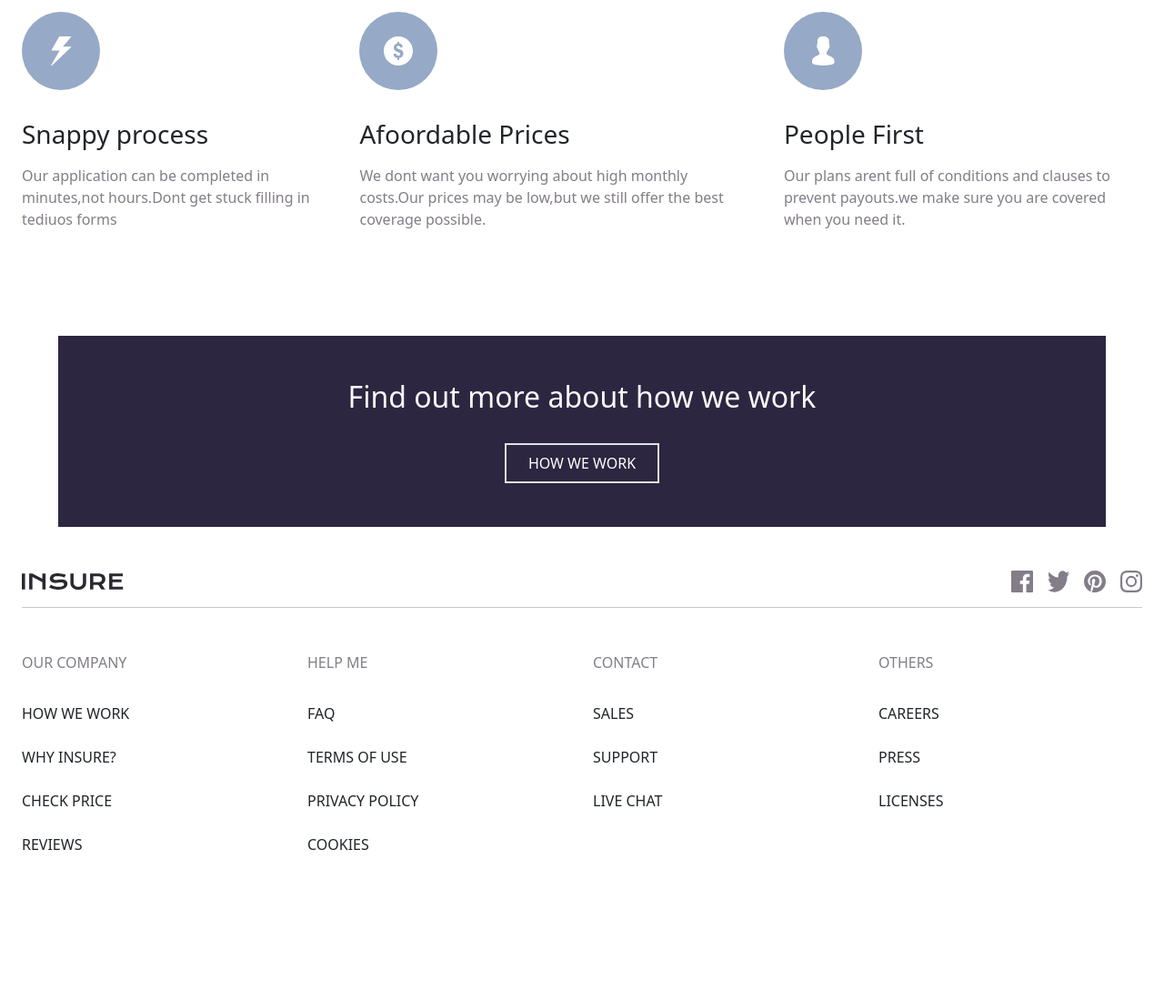
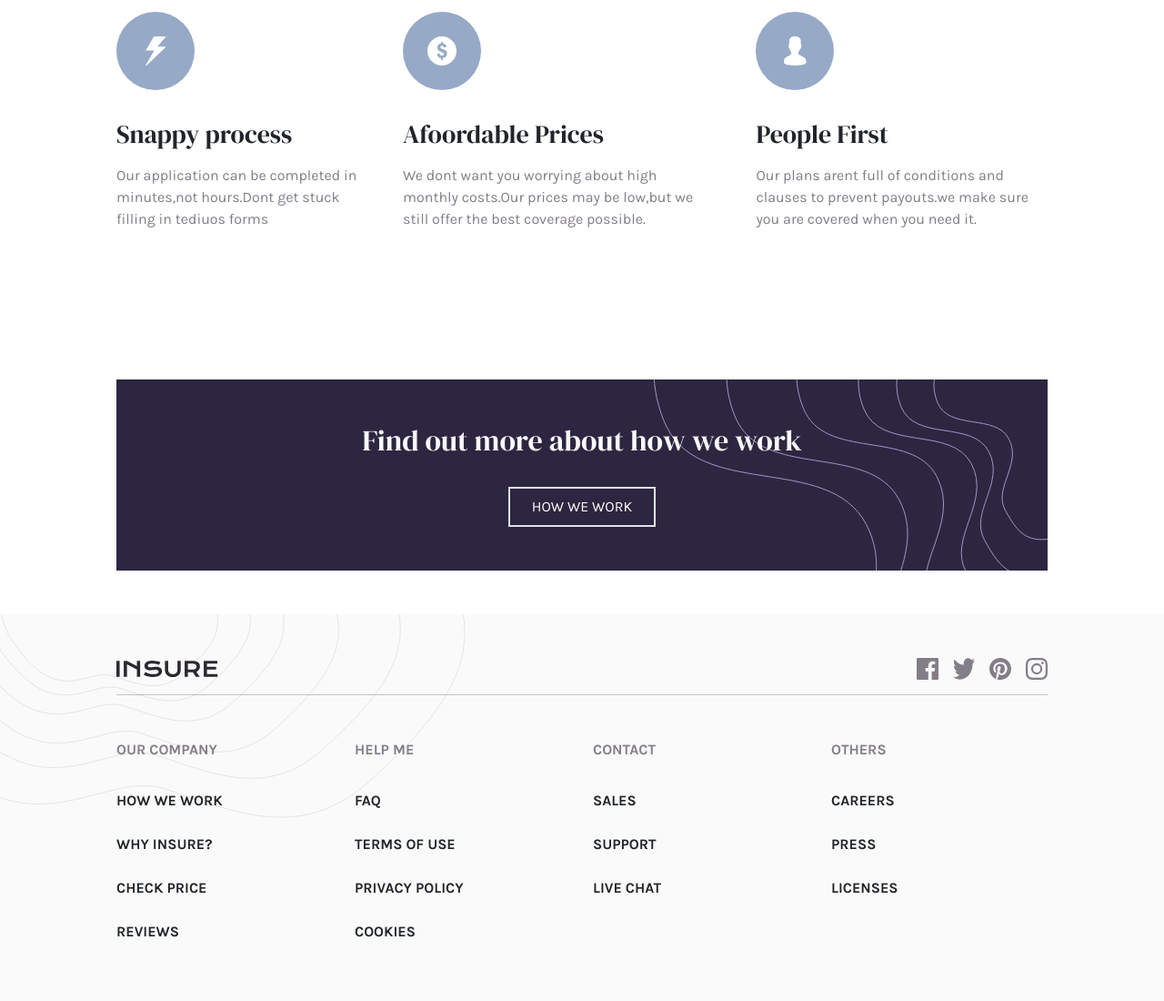
Before and after one commit to baddestboy/insure-project, a plain HTML site: page index.html in a window 1280 px wide. Shown: the part 640-1740 px from the top of the page at 91% size. Before the commit the page ends 1644 px from the top, so only its background shows below. Drawn offline with nearby package versions, Linux system fonts and the light colour scheme.

Commit message:
changed background image and font

```diff
--- a/index.html
+++ b/index.html
@@ -14,7 +14,7 @@
   </head>
   <body>
     <nav
-      class="px-4 px-md-5 d-flex justify-content-between align-items-center pb-3 pt-3"
+      class="mw-1024 mx-auto py-4 d-flex justify-content-between align-items-center pb-3 pt-3"
     >
       <img src="./images/logo.svg" alt="" />
       <img class="d-md-none" src="./images/icon-hamburger.svg" alt="" />
@@ -31,7 +31,8 @@
     </nav>
 
     <!-- ======================== -->
-    <section class="section1 position-relative px-md-5">
+    <section class="section1">
+      <div class="mw-1024 mx-auto position-relative">
         <img class="d-md-none" src="./images/image-intro-mobile.jpg" alt="" />
         <img
           class="d-none d-md-block"
@@ -39,20 +40,21 @@
           alt=""
         />
         <div class="text-center text-md-start px-3 px-md-0 adura">
-        <h1 class="mb-3">Humanizing Your Insurance.</h1>
+          <h1 class="mb-3">Humanizing your insurance.</h1>
           <p class="mb-5">
             Get your life insurance coverage easier and faster.we blend our
-          expertise and technology to helo you find the plan thats right for
+            expertise and technology to help you find the plan thats right for
             you.Ensure you and your loved ones are protected.
           </p>
           <button class="btn text-white border border-white rounded-0 px-4">
             VIEW PLANS
           </button>
         </div>
+      </div>
     </section>
 
     <!-- =========================== -->
-    <section class="section2 text-center text-md-start px-4">
+    <section class="section2 text-center text-md-start mw-1024 mx-auto">
       <h2 class="mb-5">We're different</h2>
       <div class="d-flex flex-column gap-5 flex-md-row">
         <div
@@ -88,8 +90,8 @@
       </div>
     </section>
     <!-- ======================== -->
-    <section class="section3">
-      <div class="p-5 text-center mx-auto">
+    <section class="section3 my-5">
+      <div class="py-5 text-center mx-auto mw-1024">
         <h2>Find out more about how we work</h2>
         <a
           class="text-white text-decoration-none border border-2 px-4 py-2 mt-4 d-inline-block mt-4"
@@ -100,7 +102,8 @@
     </section>
     <!-- ======================= -->
 
-    <footer class="text-center py-5 px-4">
+    <footer class="text-center py-5">
+      <div class="mw-1024 mx-auto">
         <div
           class="d-flex flex-column flex-md-row justify-content-md-between gap-4 align-items-center"
         >
@@ -150,6 +153,7 @@
             <p>LICENSES</p>
           </div>
         </div>
+      </div>
     </footer>
   </body>
 </html>
--- a/style.css
+++ b/style.css
@@ -1,3 +1,35 @@
+@import url("https://fonts.googleapis.com/css2?family=DM+Serif+Display&display=swap");
+@import url("https://fonts.googleapis.com/css2?family=DM+Serif+Display&family=Karla:wght@400;700&display=swap");
+
+h1,
+h2,
+h3,
+h4 {
+  font-family: "DM Serif Display", serif;
+}
+
+p,
+a,
+button {
+  font-family: "Karla", sans-serif;
+}
+footer p {
+  font-weight: 700;
+}
+nav a {
+  font-weight: 400;
+}
+.section p,
+.section1 button {
+  font-weight: 400;
+}
+.section2 p {
+  font-weight: 400;
+}
+.section3 a {
+  font-weight: 400;
+}
+
 :root {
   --Dark-Violet: hsl(256, 26%, 20%);
   --Grayish-Blue: hsl(216, 30%, 68%);
@@ -7,6 +39,10 @@
 }
 .text-dgv {
   color: var(--Dark-Grayish-Violet);
+}
+.mw-1024 {
+  width: 90%;
+  max-width: 1024px;
 }
 
 nav a {
@@ -33,14 +69,14 @@ nav a {
 @media (width > 768px) {
   .section1 img {
     position: absolute;
-    right: 5%;
+    right: 0;
     bottom: -20%;
     width: 40%;
     max-width: 320px;
   }
 }
 
-.section1 div {
+.section1 div div {
   width: 50%;
 }
 
@@ -57,7 +93,30 @@ nav a {
   background-color: var(--Dark-Violet);
   color: var(--Very-Light-Gray);
   width: 90%;
+  background-image: url("./images/bg-pattern-how-we-work-mobile.svg");
+  background-repeat: no-repeat;
+  background-position: right;
 }
-.section3 h2{
+@media (width > 768px) {
+  .section3 div {
+    background-image: url("./images/bg-pattern-how-we-work-desktop.svg");
+  }
+}
+
+.section3 h2 {
   font-size: 32px;
 }
+
+footer {
+  background-image: url(./images/bg-pattern-footer-mobile.svg);
+  background-repeat: no-repeat;
+  background-size: contain;
+  background-color: var(--Very-Light-Gray);
+}
+
+@media (width > 768px) {
+  footer {
+    background-image: url(./images/bg-pattern-footer-desktop.svg);
+    background-size: 40%;
+  }
+}
```
Lines whose indentation alone changed are shown as unchanged.
